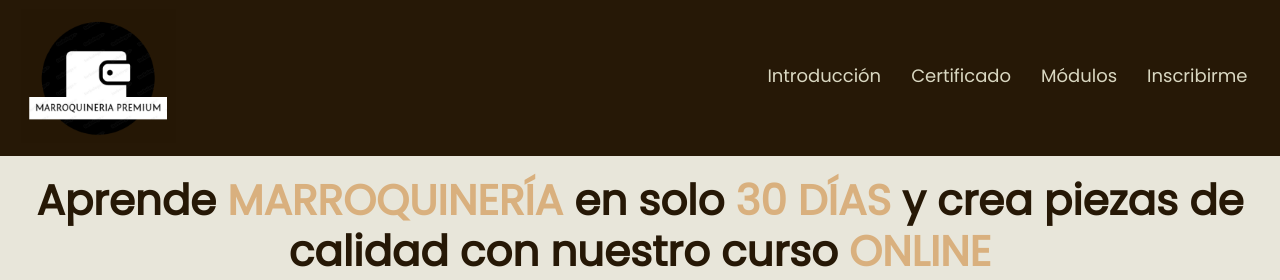
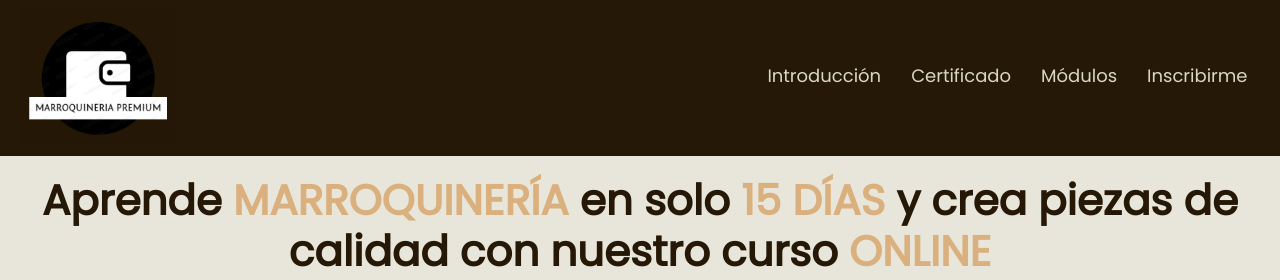
Before and after one commit to Juandibiasi/repo2, a website: page index.html in a window 1280 px wide. Shown: the top 280 px of the page. Drawn offline with nearby package versions, Linux system fonts and the light colour scheme.

Commit message:
nuevo dias

```diff
--- a/index.html
+++ b/index.html
@@ -76,7 +76,7 @@
       <main>
         <h1 class="h1-index">
           <!-- Curso profesional de <span>MARROQUINERIA PREMIUM</span> -->
-          Aprende <span>MARROQUINERÍA</span> en solo <span>30 DÍAS</span> y crea piezas de calidad con nuestro curso <span>ONLINE</span>
+          Aprende <span>MARROQUINERÍA</span> en solo <span>15 DÍAS</span> y crea piezas de calidad con nuestro curso <span>ONLINE</span>
         </h1>
         <header class="h-video">
           <video autoplay muted loop controls controlsList="nodownload">
```
